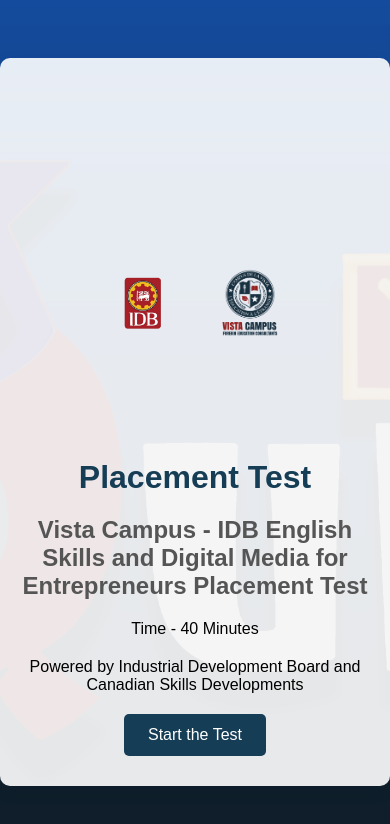
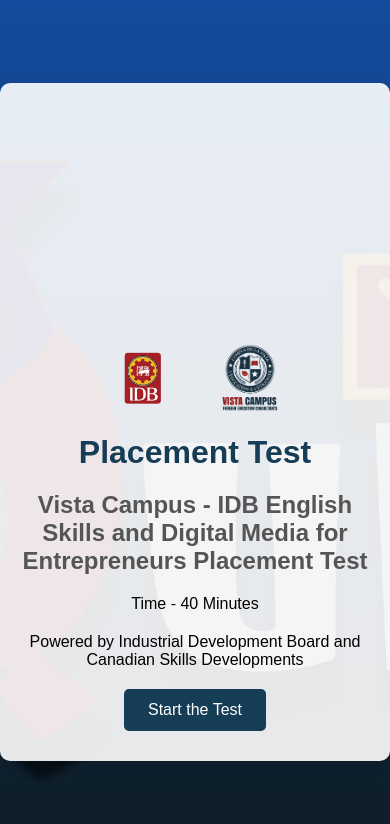
Before and after one commit to N-kapila/IDB-Project, a plain HTML site: page index.html in a window 390 px wide. Drawn offline with Linux system fonts and the light colour scheme.

Commit message:
update 5

```diff
--- a/index.html
+++ b/index.html
@@ -145,8 +145,8 @@
             }
 
             .logo-container {
+                margin-top: 50px;
                 padding-top: 200px;
-                padding-bottom: 100px;
             }
 
             /* Adjust iframe height for smaller screens */
```
